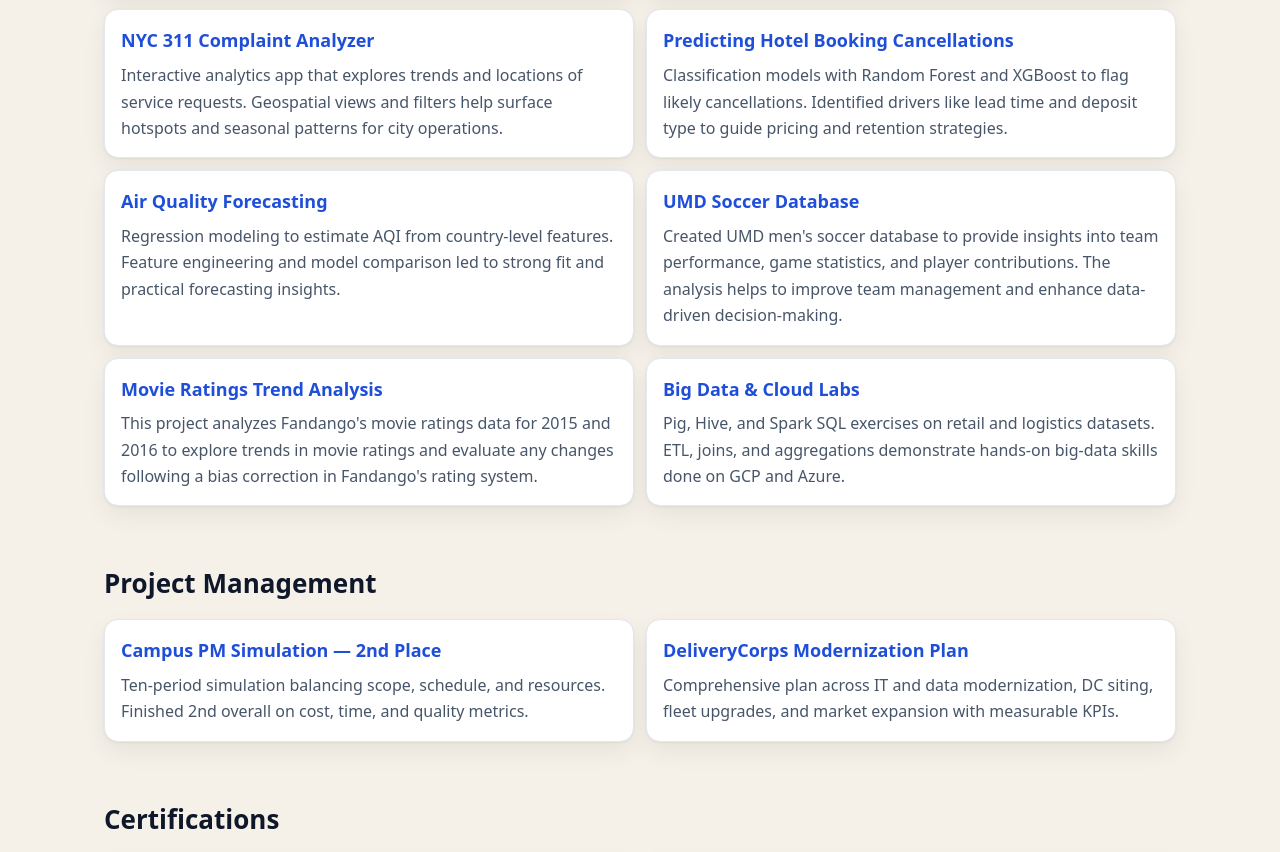
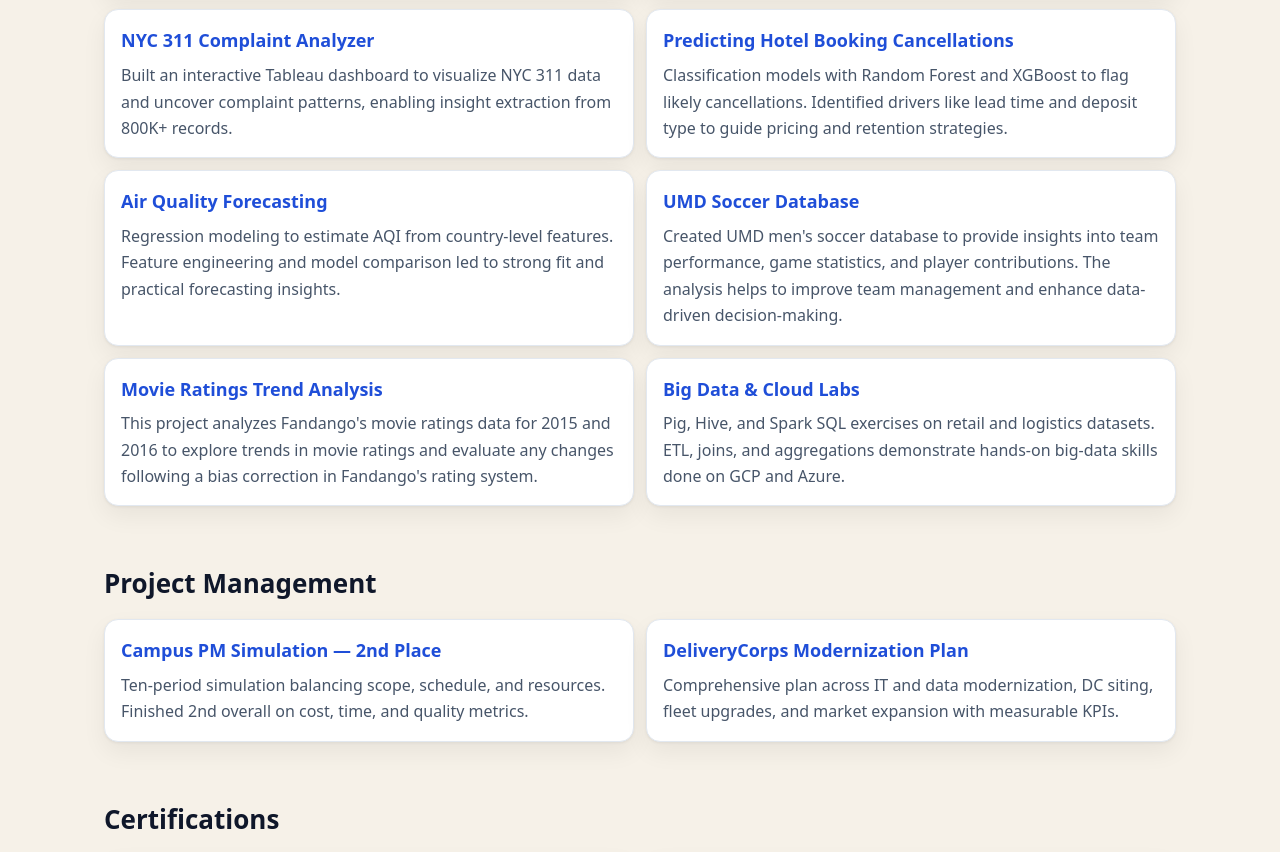
Before and after one commit to prasham2712/prasham2712.github.io, a plain HTML site: page index.html in a window 1280 px wide. Shown: the part 3010-3862 px from the top of the page. Drawn offline with Linux system fonts and the light colour scheme.

Commit message:
Update index.html

```diff
--- a/index.html
+++ b/index.html
@@ -285,7 +285,7 @@
         </a>
         <a class="tcard project" href="https://github.com/prasham2712/NYC_311_Complaint_Analyzer" target="_blank" rel="noopener" data-tags="bi">
           <h3>NYC 311 Complaint Analyzer</h3>
-          <p>Interactive analytics app that explores trends and locations of service requests. Geospatial views and filters help surface hotspots and seasonal patterns for city operations.</p>
+          <p>Built an interactive Tableau dashboard to visualize NYC 311 data and uncover complaint patterns, enabling insight extraction from 800K+ records.</p>
         </a>
         <a class="tcard project" href="https://github.com/prasham2712/Hotel_Booking_Cancellations_Prediction" target="_blank" rel="noopener" data-tags="ml">
           <h3>Predicting Hotel Booking Cancellations</h3>
```
